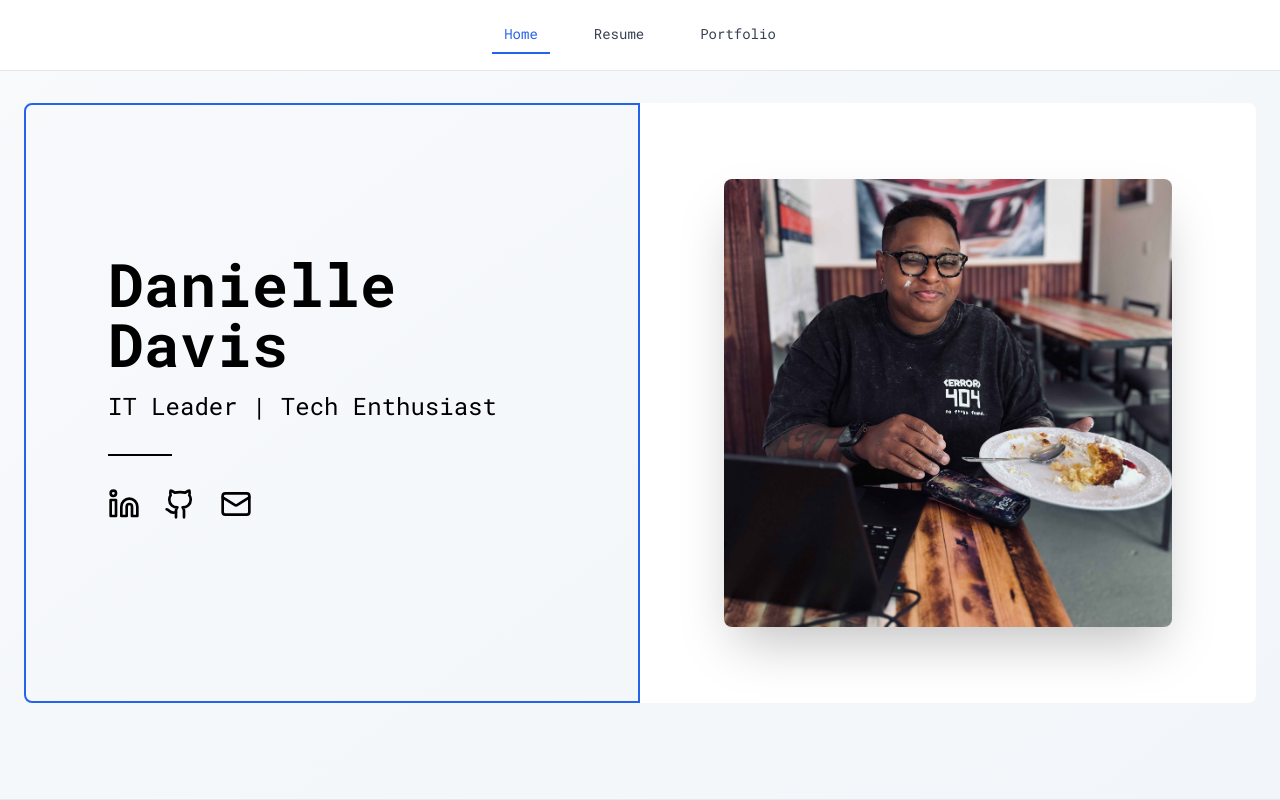
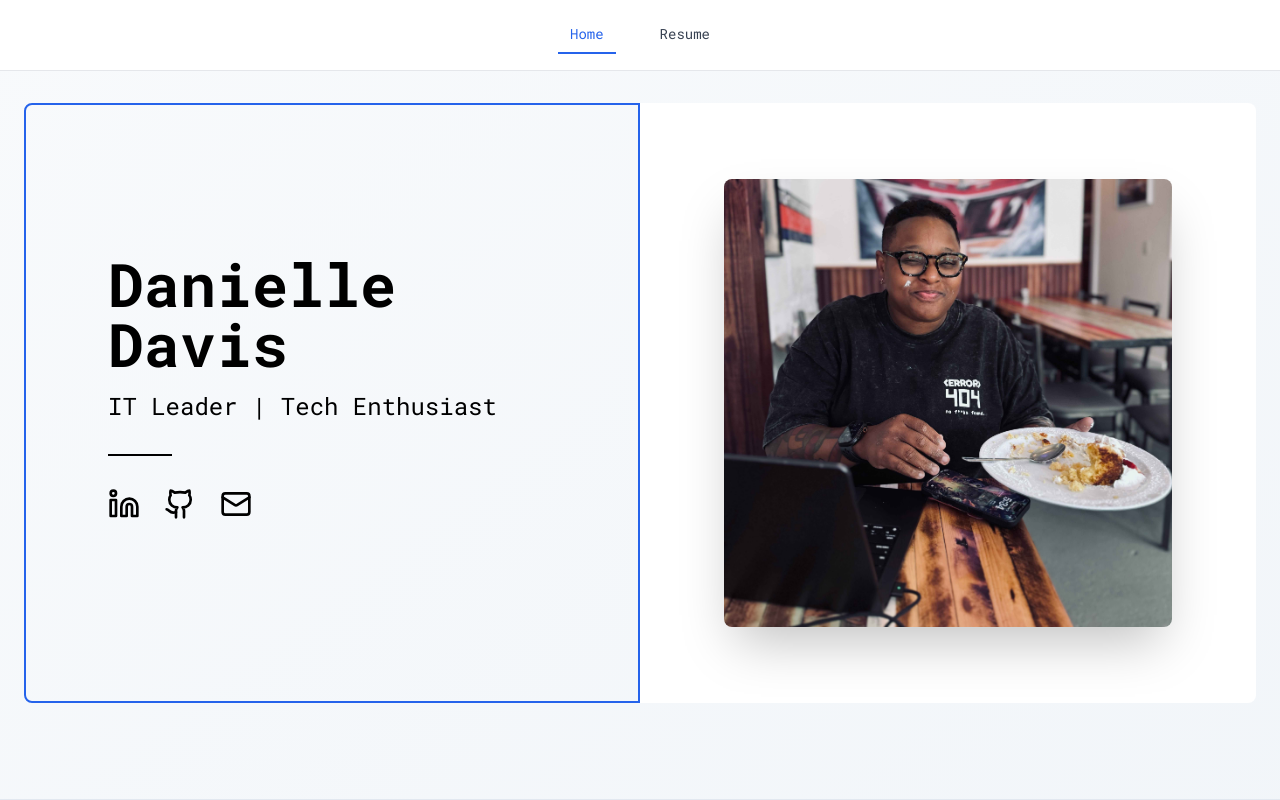
Before and after one commit to davisthegreat720/davisthetech.bio, a Next.js app: page / in a window 1280 px wide. Shown: the top 800 px of the page. Built offline with nearby package versions, Linux system fonts and the light colour scheme.

Commit message:
Remove Portfolio tab from navigation

```diff
--- a/components/navigation.tsx
+++ b/components/navigation.tsx
@@ -29,17 +29,6 @@ export function Navigation() {
           >
             Resume
           </Link>
-          <Link
-            href="/portfolio"
-            className={cn(
-              "px-3 py-2 text-sm font-mono transition-colors hover:text-blue-600",
-              pathname === "/portfolio" || pathname === "/portfolio/v0-projects"
-                ? "text-blue-600 border-b-2 border-blue-600"
-                : "text-gray-700",
-            )}
-          >
-            Portfolio
-          </Link>
         </div>
       </div>
     </nav>
```
